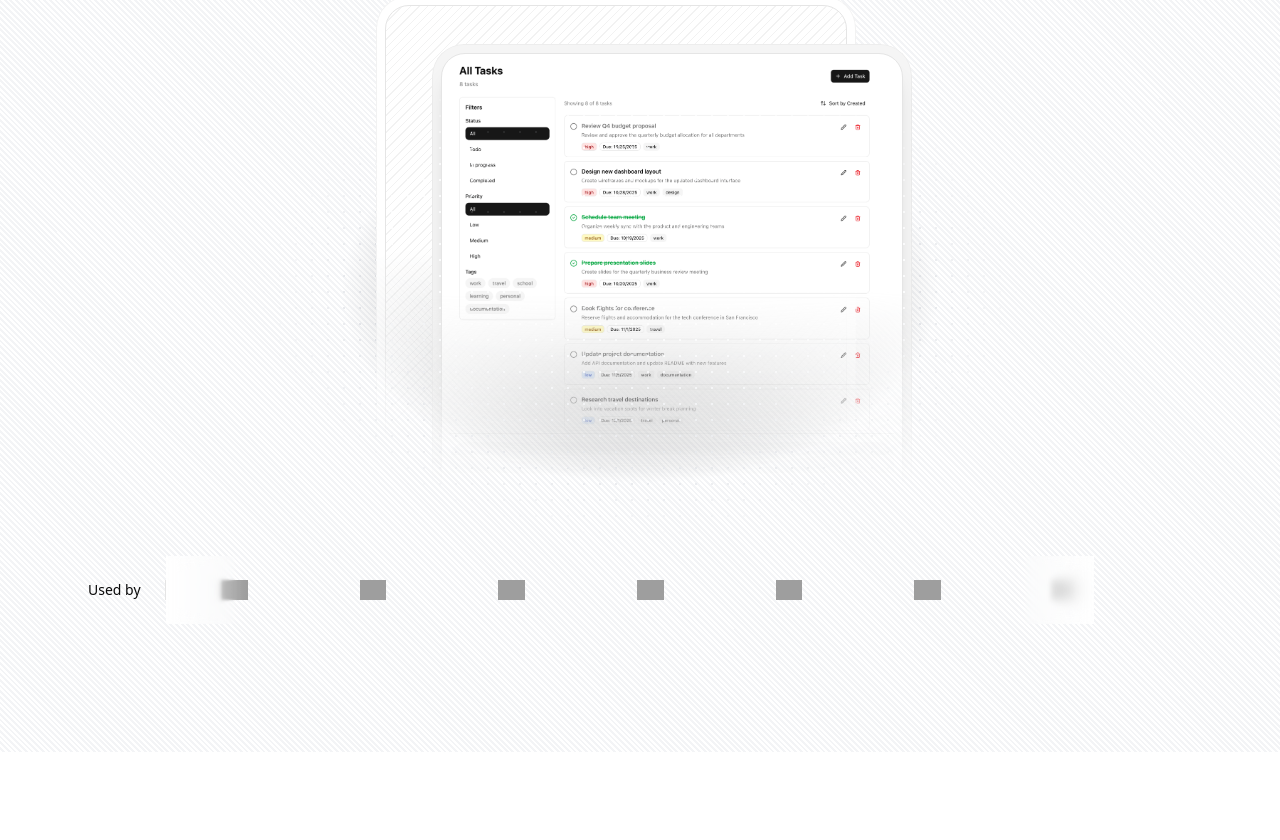
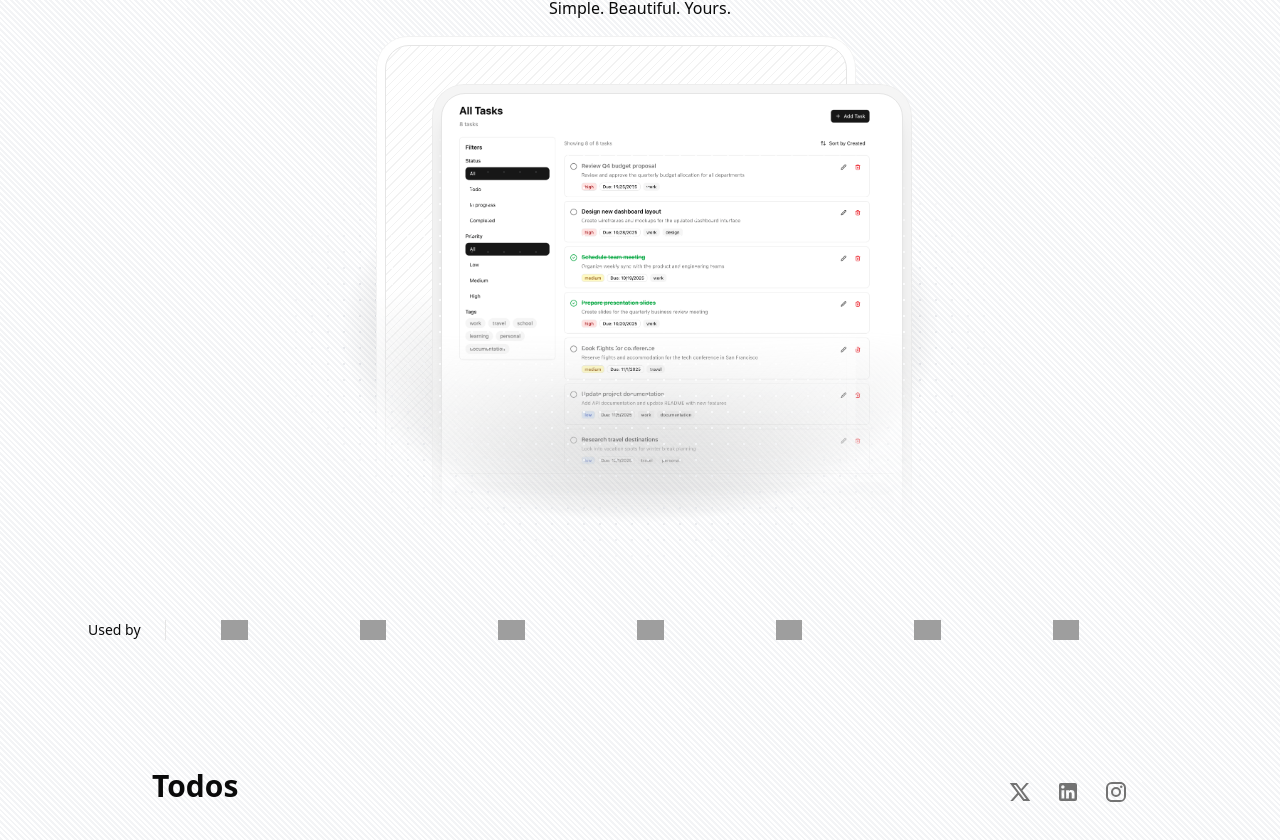
Before and after one commit to Killer545537/Todos, a Next.js app: page / in a window 1280 px wide. Shown: the part 236-1076 px from the top of the page. Before the commit the page ends 988 px from the top, so only its background shows below. Built offline with nearby package versions, Linux system fonts and the light colour scheme; grey boxes are pictures that could not be loaded.

Commit message:
feat(landing): added footer

```diff
--- /dev/null
+++ b/components/landing/footer.tsx
@@ -0,0 +1,83 @@
+import Link from 'next/link';
+import { Logo } from '@/components/landing/logo';
+
+export default function FooterSection() {
+    return (
+        <footer className='relative pt-20 dark:bg-transparent'>
+            <div className='md:mb-12'>
+                <div className='mx-auto flex max-w-5xl flex-wrap items-end justify-between gap-6 px-6 pb-6'>
+                    <Link
+                        href='/'
+                        aria-label='go home'
+                        className='block size-fit'
+                    >
+                        <Logo />
+                    </Link>
+                    <div className='flex flex-wrap justify-center gap-6 text-sm'>
+                        <Link
+                            href='https://x.com/killa_545537'
+                            target='_blank'
+                            rel='noopener noreferrer'
+                            aria-label='X/Twitter'
+                            className='text-muted-foreground hover:text-primary block'
+                        >
+                            <svg
+                                className='size-6'
+                                xmlns='http://www.w3.org/2000/svg'
+                                width='1em'
+                                height='1em'
+                                viewBox='0 0 24 24'
+                            >
+                                <path
+                                    fill='currentColor'
+                                    d='M10.488 14.651L15.25 21h7l-7.858-10.478L20.93 3h-2.65l-5.117 5.886L8.75 3h-7l7.51 10.015L2.32 21h2.65zM16.25 19L5.75 5h2l10.5 14z'
+                                ></path>
+                            </svg>
+                        </Link>
+                        <Link
+                            href='https://www.linkedin.com/in/srijan-mahajan-035680294/'
+                            target='_blank'
+                            rel='noopener noreferrer'
+                            aria-label='LinkedIn'
+                            className='text-muted-foreground hover:text-primary block'
+                        >
+                            <svg
+                                className='size-6'
+                                xmlns='http://www.w3.org/2000/svg'
+                                width='1em'
+                                height='1em'
+                                viewBox='0 0 24 24'
+                            >
+                                <path
+                                    fill='currentColor'
+                                    d='M19 3a2 2 0 0 1 2 2v14a2 2 0 0 1-2 2H5a2 2 0 0 1-2-2V5a2 2 0 0 1 2-2zm-.5 15.5v-5.3a3.26 3.26 0 0 0-3.26-3.26c-.85 0-1.84.52-2.32 1.3v-1.11h-2.79v8.37h2.79v-4.93c0-.77.62-1.4 1.39-1.4a1.4 1.4 0 0 1 1.4 1.4v4.93zM6.88 8.56a1.68 1.68 0 0 0 1.68-1.68c0-.93-.75-1.69-1.68-1.69a1.69 1.69 0 0 0-1.69 1.69c0 .93.76 1.68 1.69 1.68m1.39 9.94v-8.37H5.5v8.37z'
+                                ></path>
+                            </svg>
+                        </Link>
+
+                        <Link
+                            href='https://www.instagram.com/mahajan_srajan/'
+                            target='_blank'
+                            rel='noopener noreferrer'
+                            aria-label='Instagram'
+                            className='text-muted-foreground hover:text-primary block'
+                        >
+                            <svg
+                                className='size-6'
+                                xmlns='http://www.w3.org/2000/svg'
+                                width='1em'
+                                height='1em'
+                                viewBox='0 0 24 24'
+                            >
+                                <path
+                                    fill='currentColor'
+                                    d='M7.8 2h8.4C19.4 2 22 4.6 22 7.8v8.4a5.8 5.8 0 0 1-5.8 5.8H7.8C4.6 22 2 19.4 2 16.2V7.8A5.8 5.8 0 0 1 7.8 2m-.2 2A3.6 3.6 0 0 0 4 7.6v8.8C4 18.39 5.61 20 7.6 20h8.8a3.6 3.6 0 0 0 3.6-3.6V7.6C20 5.61 18.39 4 16.4 4zm9.65 1.5a1.25 1.25 0 0 1 1.25 1.25A1.25 1.25 0 0 1 17.25 8A1.25 1.25 0 0 1 16 6.75a1.25 1.25 0 0 1 1.25-1.25M12 7a5 5 0 0 1 5 5a5 5 0 0 1-5 5a5 5 0 0 1-5-5a5 5 0 0 1 5-5m0 2a3 3 0 0 0-3 3a3 3 0 0 0 3 3a3 3 0 0 0 3-3a3 3 0 0 0-3-3'
+                                ></path>
+                            </svg>
+                        </Link>
+                    </div>
+                </div>
+            </div>
+        </footer>
+    );
+}
--- a/components/landing/hero-section.tsx
+++ b/components/landing/hero-section.tsx
@@ -1,4 +1,5 @@
 import Image from 'next/image';
+import FooterSection from '@/components/landing/footer';
 import { HeroHeader } from '@/components/landing/header';
 import { LogoCloud } from '@/components/landing/logo-cloud';
 import { AnimatedGroup } from '@/components/ui/animated-group';
@@ -37,7 +38,7 @@ export default function HeroSection() {
         <>
             <HeroHeader />
 
-            <main className='overflow-hidden [--color-primary-foreground:var(--color-white)] [--color-primary:var(--color-green-600)]'>
+            <main className='pt-10 overflow-hidden [--color-primary-foreground:var(--color-white)] [--color-primary:var(--color-green-600)]'>
                 <section>
                     <div className='relative mx-auto max-w-6xl px-24 pb-4 pt-32 lg:pt-24'>
                         <div className='relative z-10 mx-auto max-w-4xl text-center'>
@@ -89,8 +90,11 @@ export default function HeroSection() {
                             </AnimatedGroup>
                         </div>
                     </div>
+
+                    <LogoCloud />
+
+                    <FooterSection />
                 </section>
-                <LogoCloud />
             </main>
         </>
     );
--- a/components/landing/logo-cloud.tsx
+++ b/components/landing/logo-cloud.tsx
@@ -1,10 +1,9 @@
 import Image from 'next/image';
 import { InfiniteSlider } from '@/components/motion-primitives/infinite-slider';
-import { ProgressiveBlur } from '@/components/motion-primitives/progressive-blur';
 
 export const LogoCloud = () => {
     return (
-        <section className='bg-background pb-16 md:pb-32'>
+        <section className='pb-4 md:pb-6'>
             <div className='group relative m-auto max-w-6xl px-6'>
                 <div className='flex flex-col items-center md:flex-row'>
                     <div className='inline md:max-w-44 md:border-r md:pr-6'>
@@ -63,19 +62,6 @@ export const LogoCloud = () => {
                                 />
                             </div>
                         </InfiniteSlider>
-
-                        <div className='bg-linear-to-r from-background absolute inset-y-0 left-0 w-20'></div>
-                        <div className='bg-linear-to-l from-background absolute inset-y-0 right-0 w-20'></div>
-                        <ProgressiveBlur
-                            className='pointer-events-none absolute left-0 top-0 h-full w-20'
-                            direction='left'
-                            blurIntensity={1}
-                        />
-                        <ProgressiveBlur
-                            className='pointer-events-none absolute right-0 top-0 h-full w-20'
-                            direction='right'
-                            blurIntensity={1}
-                        />
                     </div>
                 </div>
             </div>
--- a/components/motion-primitives/progressive-blur.tsx
+++ /dev/null
@@ -1,63 +0,0 @@
-'use client';
-import { type HTMLMotionProps, motion } from 'motion/react';
-import { cn } from '@/lib/utils';
-
-export const GRADIENT_ANGLES = {
-    top: 0,
-    right: 90,
-    bottom: 180,
-    left: 270,
-};
-
-export type ProgressiveBlurProps = {
-    direction?: keyof typeof GRADIENT_ANGLES;
-    blurLayers?: number;
-    className?: string;
-    blurIntensity?: number;
-} & HTMLMotionProps<'div'>;
-
-export function ProgressiveBlur({
-    direction = 'bottom',
-    blurLayers = 8,
-    className,
-    blurIntensity = 0.25,
-    ...props
-}: ProgressiveBlurProps) {
-    const layers = Math.max(blurLayers, 2);
-    const segmentSize = 1 / (blurLayers + 1);
-
-    return (
-        <div className={cn('relative', className)}>
-            {Array.from({ length: layers }).map((_, index) => {
-                const angle = GRADIENT_ANGLES[direction];
-                const gradientStops = [
-                    index * segmentSize,
-                    (index + 1) * segmentSize,
-                    (index + 2) * segmentSize,
-                    (index + 3) * segmentSize,
-                ].map(
-                    (pos, posIndex) =>
-                        `rgba(255, 255, 255, ${posIndex === 1 || posIndex === 2 ? 1 : 0}) ${pos * 100}%`,
-                );
-
-                const gradient = `linear-gradient(${angle}deg, ${gradientStops.join(
-                    ', ',
-                )})`;
-
-                return (
-                    <motion.div
-                        key={index}
-                        className='pointer-events-none absolute inset-0 rounded-[inherit]'
-                        style={{
-                            maskImage: gradient,
-                            WebkitMaskImage: gradient,
-                            backdropFilter: `blur(${index * blurIntensity}px)`,
-                            WebkitBackdropFilter: `blur(${index * blurIntensity}px)`,
-                        }}
-                        {...props}
-                    />
-                );
-            })}
-        </div>
-    );
-}
```
